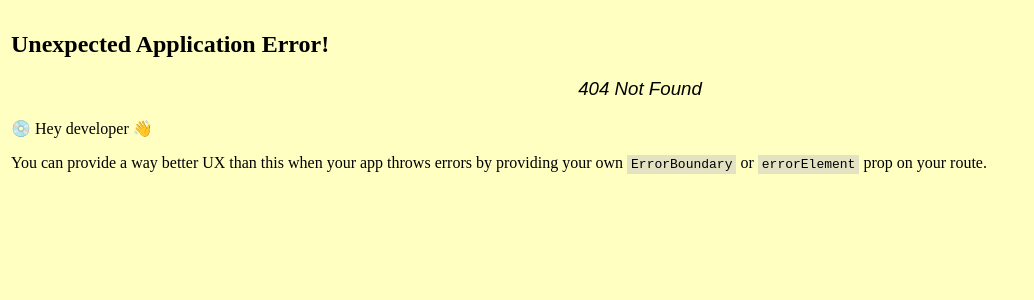
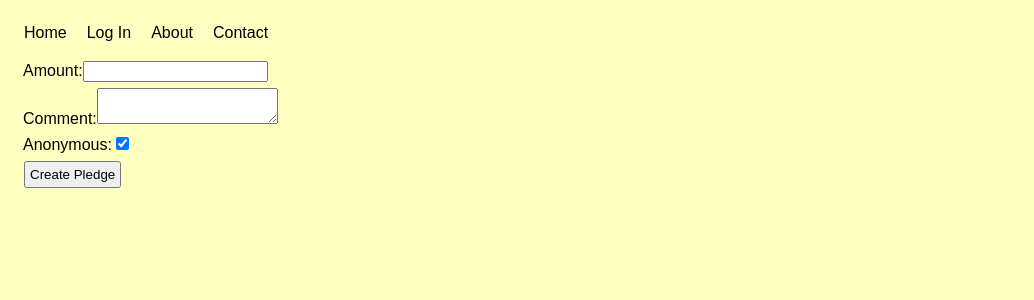
Before and after one commit to prakadw-dev/crowdfunding_frontend, a React (Vite) app: page /fundraiser/1/pledge in a window 1280 px wide. Before the commit this address had no page. Shown: the top 300 px of the page, without its empty margins (0-1034 px from the left). Built offline with nearby package versions, Linux system fonts and the light colour scheme; a web font is replaced by a local one.

Commit message:
added pledge feature

```diff
--- /dev/null
+++ b/src/api/post-pledge.js
@@ -0,0 +1,27 @@
+async function postPledge(pledgeData) {
+  const url = `${import.meta.env.VITE_API_URL}/pledges/`;
+  const token = window.localStorage.getItem("token");
+  const body = JSON.stringify(pledgeData);
+
+  const response = await fetch(url, {
+    method: "POST",
+    headers: {
+      Authorization: `Token ${token}`,
+      "Content-Type": "application/json",
+    },
+    body: body,
+  });
+
+  if (!response.ok) {
+    const fallbackError = "Error creating a pledge";
+    const data = await response.json().catch(() => {
+      throw new Error(fallbackError);
+    });
+    const errorMessage = data?.detail ?? fallbackError;
+    throw new Error(errorMessage);
+  }
+
+  return await response.json();
+}
+
+export default postPledge;
--- a/src/components/FundraiserCard.jsx
+++ b/src/components/FundraiserCard.jsx
@@ -11,9 +11,6 @@ function FundraiserCard(props) {
         <img src={fundraiserData.image} alt={fundraiserData.title} />
         <h3>{fundraiserData.title}</h3>
       </Link>
-      <button type="submit" onChange={useActionData}>
-        Pledge
-      </button>
     </div>
   );
 }
--- /dev/null
+++ b/src/components/PledgeForm.jsx
@@ -0,0 +1,61 @@
+import { useState } from "react";
+import { useNavigate } from "react-router-dom";
+import { useParams } from "react-router-dom";
+import postPledge from "../api/post-pledge";
+
+function PledgeForm() {
+  const navigate = useNavigate();
+  const { id } = useParams();
+  const [formData, setFormData] = useState({
+    amount: "",
+    comment: "",
+    is_anonymous: true,
+    fundraiser: id,
+  });
+
+  const handleChange = (event) => {
+    const { id, value, type, checked, files } = event.target;
+    setFormData((prev) => ({
+      ...prev,
+      [id]: type === "checkbox" ? checked : type === "file" ? files[0] : value,
+    }));
+  };
+
+  const handleSubmit = (event) => {
+    event.preventDefault();
+    postPledge(formData)
+      .then((response) => {
+        navigate(`/fundraiser/${formData.fundraiser}`);
+      })
+      .catch((error) => {
+        console.error(error.message);
+      });
+  };
+
+  return (
+    <form>
+      <div>
+        <label htmlFor="amount">Amount:</label>
+        <input type="text" id="amount" onChange={handleChange} />
+      </div>
+      <div>
+        <label htmlFor="comment">Comment:</label>
+        <textarea id="comment" onChange={handleChange} />
+      </div>
+      <div>
+        <label htmlFor="is_anonymous">Anonymous:</label>
+        <input
+          type="checkbox"
+          id="is_anonymous"
+          defaultChecked={true}
+          onChange={handleChange}
+        />
+      </div>
+      <button type="submit" onClick={handleSubmit}>
+        Create Pledge
+      </button>
+    </form>
+  );
+}
+
+export default PledgeForm;
--- a/src/main.jsx
+++ b/src/main.jsx
@@ -9,6 +9,7 @@ import LoginPage from "./pages/LoginPage.jsx";
 import AboutPage from "./pages/AboutPage.jsx";
 import ContactPage from "./pages/ContactPage.jsx";
 import CreateFundraiserPage from "./pages/CreateFundraiserPage.jsx";
+import PledgePage from "./pages/PledgePage.jsx";
 
 const router = createBrowserRouter([
   {
@@ -17,11 +18,11 @@ const router = createBrowserRouter([
     children: [
       { path: "/", element: <HomePage /> },
       { path: "/login", element: <LoginPage /> },
+      { path: "/fundraiser/create", element: <CreateFundraiserPage /> },
       { path: "/fundraiser/:id", element: <FundraiserPage /> },
       { path: "/about", element: <AboutPage /> },
       { path: "/contact", element: <ContactPage /> },
-      { path: "/fundraiser/create", element: <CreateFundraiserPage /> },
-      { path: "/fundraiser/:id", element: <FundraiserPage /> },
+      { path: "/fundraiser/:id/pledge", element: <PledgePage /> },
     ],
   },
 ]);
--- /dev/null
+++ b/src/pages/PledgePage.jsx
@@ -0,0 +1,7 @@
+import PledgeForm from "../components/PledgeForm";
+
+function PledgePage() {
+  return <PledgeForm />;
+}
+
+export default PledgePage;
```
